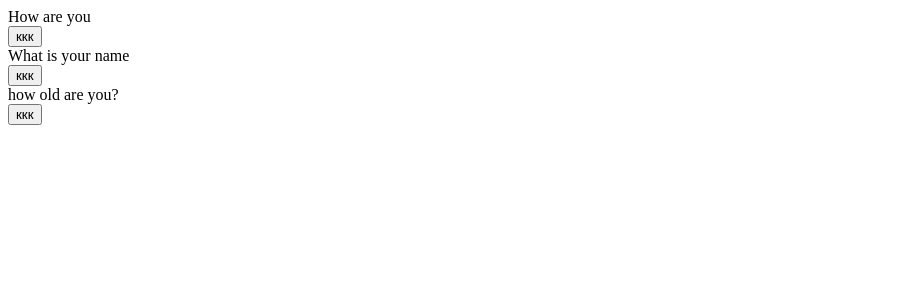
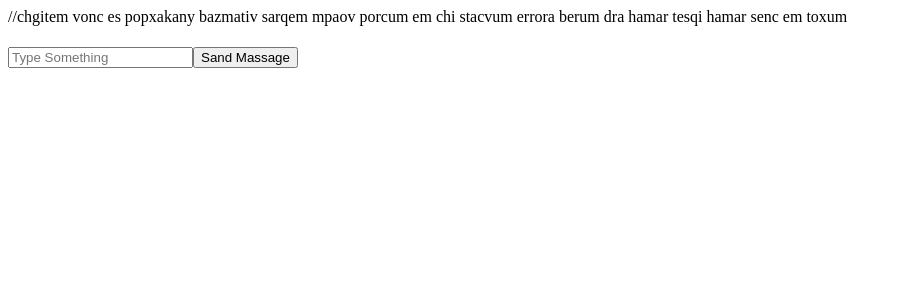
Before and after one commit to BrownEdgar/React_13-00, a React (Create React App) app: page / in a window 1280 px wide. Shown: the top 300 px of the page, without its empty margins (0-902 px from the left). Built offline with nearby package versions, Linux system fonts and the light colour scheme.

Commit message:
my updated hmoework

```diff
--- a/src/Tigran/Tany/homework1/App.js
+++ b/src/Tigran/Tany/homework1/App.js
@@ -1,6 +1,5 @@
 import React, { Component } from 'react'
 import One from './One'
-import "./App.css"
 
 
 export default class App extends Component {
@@ -34,7 +33,6 @@ export default class App extends Component {
       <div>
         {questions.map(elem => {
           return <One
-            key={elem.id}
             _id={elem.id}
             _question={elem.question}
             _changeContent={this.changeContent}
--- a/src/Tigran/Tany/homework1/One.js
+++ b/src/Tigran/Tany/homework1/One.js
@@ -3,8 +3,10 @@ import React from 'react'
 export default function One(props) {
   return (
     <div className="mian">
-      <div>{props._question}</div>
-      <button onClick={() => props._changeContent(props._id)}>ккк</button>
+      <div className="box">
+      <h1>{props._question}</h1>
+        <button onClick={() => props._changeContent(props._id)}>Check the answer</button>
+        </div>
     </div>
   )
 }
--- a/src/Tigran/Tany/homework2/App.js
+++ b/src/Tigran/Tany/homework2/App.js
@@ -0,0 +1,29 @@
+import React, { Component } from 'react'
+
+export default class App extends Component {
+  state = {
+    fullName: ""
+  }
+  handleSubmit = (event) => {
+    event.preventDefault()
+  }
+  inputChnage = (event) => {
+    event.preventDefault()
+    this.setState({
+      [event.target.name]: event.target.value
+    })
+  }
+  render() {
+    const { fullName } = this.state
+    return (
+      <div>
+        //chgitem vonc es popxakany bazmativ sarqem mpaov porcum em chi stacvum errora berum dra hamar tesqi hamar senc em toxum
+        <h1>{fullName} {fullName} {fullName} {fullName} {fullName} {fullName} {fullName} {fullName} {fullName} {fullName} {fullName} {fullName} {fullName} {fullName} {fullName} {fullName}</h1>
+        <form onSubmit={this.handleSubmit}>
+          <input type="text" placeholder="Type Something" name="fullName" onChange={this.inputChnage} />
+          <button>Sand Massage</button>
+        </form>
+      </div>
+    )
+  }
+}
--- a/src/index.js
+++ b/src/index.js
@@ -1,6 +1,6 @@
 import React from 'react';
 import ReactDOM from 'react-dom';
-import App from "./Tigran/Tany/homework1/App";
+import App from "./Tigran/Tany/homework2/App";
 
 
 
```
Also changed, not shown: src/Tigran/Tany/homework1/SuperF.js (deleted, +0 -15 lines), src/Tigran/Tany/homework1/App.css (deleted).
